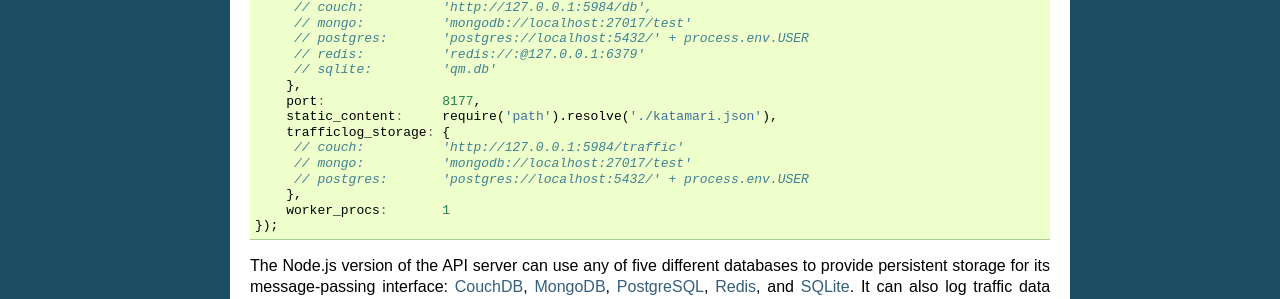
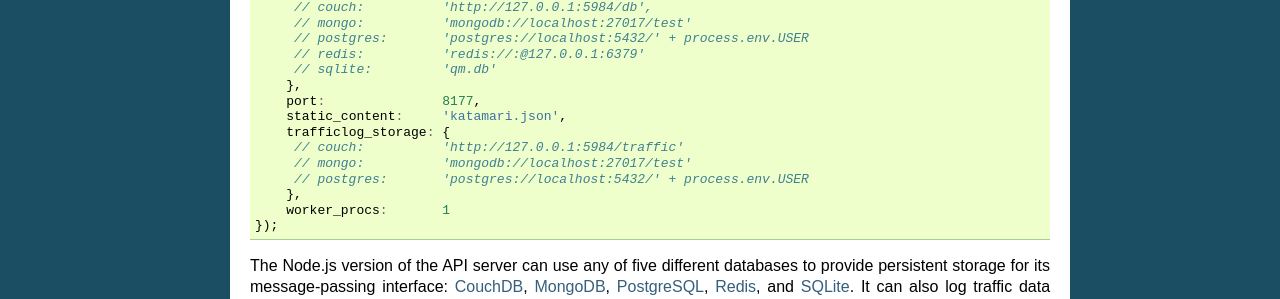
Before and after one commit to qmachine/qmachine, a Sphinx documentation site: the page built from docs/nodejs.rst, in a window 1280 px wide. Shown: the part 886-1185 px from the top of the page. Built offline with Sphinx 7.4.7, drawn with Linux system fonts in a browser that asks for light colours.

Commit message:
Returned default to original "static_content" value

```diff
--- a/docs/nodejs.rst
+++ b/docs/nodejs.rst
@@ -64,7 +64,7 @@ connection strings:
          // sqlite:         'qm.db'
         },
         port:               8177,
-        static_content:     require('path').resolve('./katamari.json'),
+        static_content:     'katamari.json',
         trafficlog_storage: {
          // couch:          'http://127.0.0.1:5984/traffic'
          // mongo:          'mongodb://localhost:27017/test'
```
